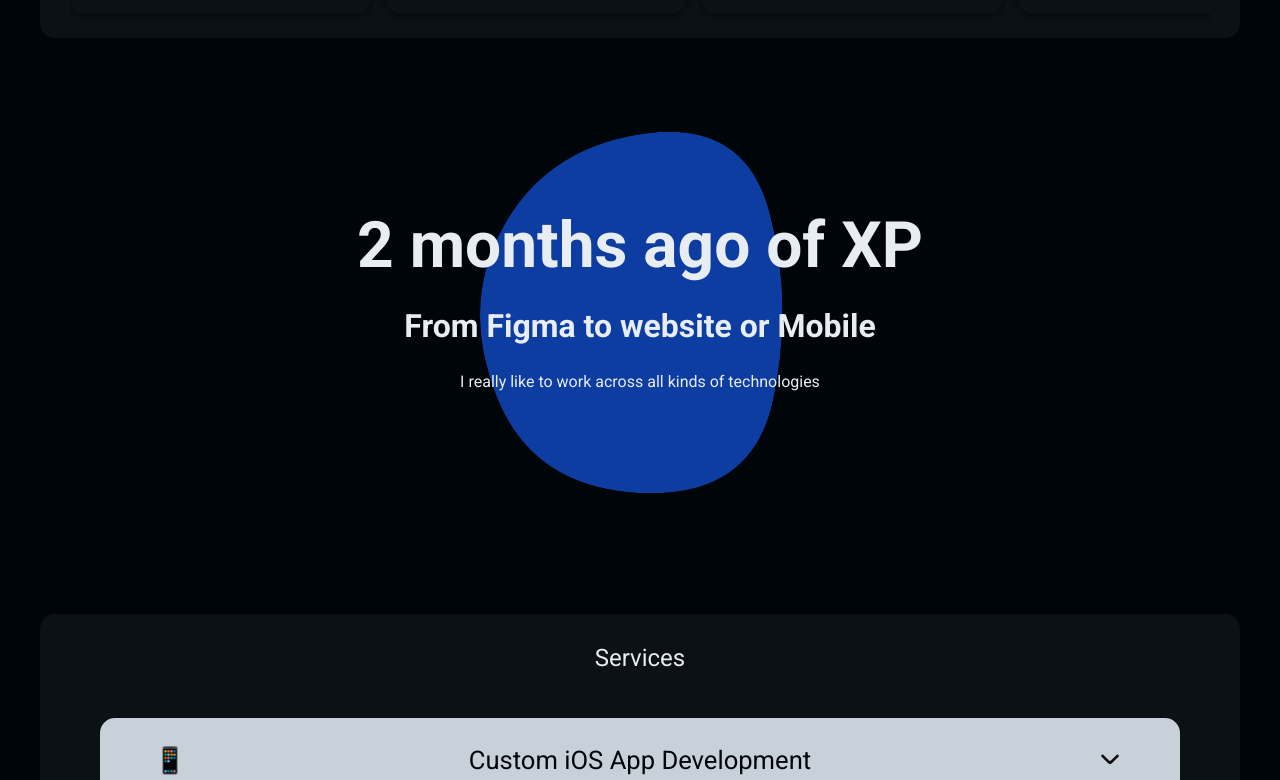
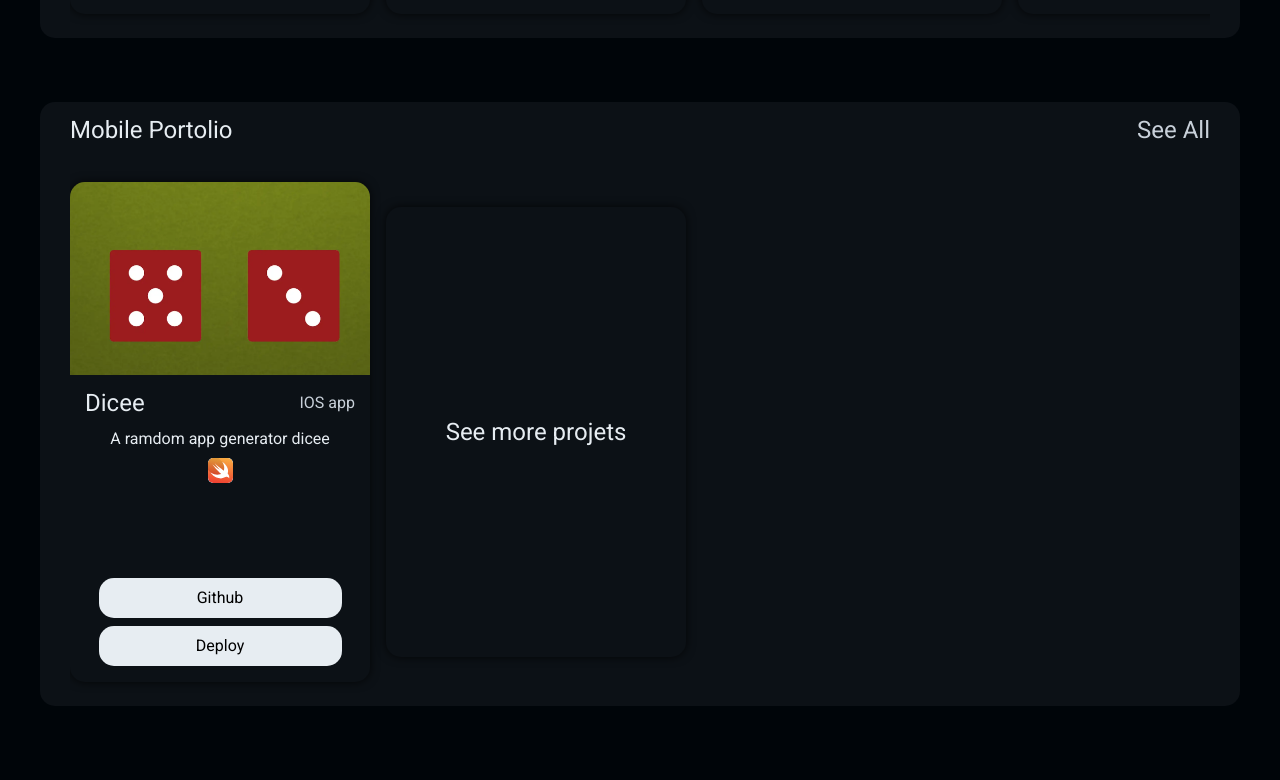
Before and after one commit to DaveOval/portfolio-v2, a React (Vite) app: page /experience in a window 1280 px wide. Shown: the part 1420-2200 px from the top of the page. Built offline with nearby package versions, Linux system fonts and the light colour scheme.

Commit message:
se agrego la app de ios

```diff
--- a/src/components/Portfolio/index.tsx
+++ b/src/components/Portfolio/index.tsx
@@ -2,7 +2,7 @@ import styled from 'styled-components';
 import { colorsui } from '../../ui/colors';
 import { Link } from 'react-router-dom';
 import { PortfolioCard } from '../PorfolioCard';
-import { projectsFront, /* projectsMobile */ } from '../../data/projects';
+import { projectsFront,  projectsMobile  } from '../../data/projects';
 import { Tooltip } from '@mui/material';
 import { SeeMoreCard } from '../SeeMoreCard';
 
@@ -59,7 +59,7 @@ const Container = styled.div`
 export const FrontPortFolio = () => {
 
     let counterFront = 0;
-    /* let counterMobile = 0; */
+    let counterMobile = 0;
 
     return (
         <>
@@ -95,7 +95,7 @@ export const FrontPortFolio = () => {
                     </Container>
                 </Header>
             </PortFolioContainer>
-            {/* <PortFolioContainer>
+            <PortFolioContainer>
                 <Header>
                     <Title>Mobile Portolio</Title>
                     <SubTitle to="/projects">
@@ -128,7 +128,7 @@ export const FrontPortFolio = () => {
                         <SeeMoreCard />
                     </Container>
                 </Header>
-            </PortFolioContainer> */}
+            </PortFolioContainer>
         </>
     )
 }
--- a/src/data/projects.ts
+++ b/src/data/projects.ts
@@ -102,8 +102,18 @@ export const projectsFront: Proyects[] = [
     },
 ]
 
-export const projectsMobile : any = [
-
+export const projectsMobile : Proyects[] = [
+    {
+        id: 1,
+        name: "Dicee",
+        img: "dicee",
+        description: "A ramdom app generator dicee",
+        type: "IOS app",
+        tecnologysFront: ["swift"],
+        tecnologysBack: [],
+        linkGithub: "https://github.com/DaveOval/dicee-ios",
+        linkDeploy: ""
+    }
 ]
 
 
--- a/src/pages/Projects/index.tsx
+++ b/src/pages/Projects/index.tsx
@@ -1,6 +1,6 @@
 import styled from "styled-components"
 import { colorsui } from "../../ui/colors"
-import { projectsFront } from "../../data/projects"
+import { projectsFront, projectsMobile } from "../../data/projects"
 import { CardComplete } from "../../components/CardComplete"
 import { useEffect } from "react"
 
@@ -64,6 +64,27 @@ export const Projects = () => {
                      })
                     }
                 </ProjectsContainer>
+
+            <Title>Projects Mobile</Title>
+                <ProjectsContainer>
+                    { projectsMobile.map((project) => {
+                        return (
+                            <CardComplete
+                                id={project.id}
+                                img={project.img}
+                                name={project.name}
+                                description={project.description}
+                                type={project.type}
+                                tecnologysFront={project.tecnologysFront}
+                                tecnologysBack={project.tecnologysBack}
+                                linkGithub={project.linkGithub}
+                                linkDeploy={project.linkDeploy}
+                            />
+                        )
+                     })
+                    }
+                </ProjectsContainer>
+
         </Main>
     )
 }
```
Also changed, not shown: public/projectsIMG/dicee.webp (added).
